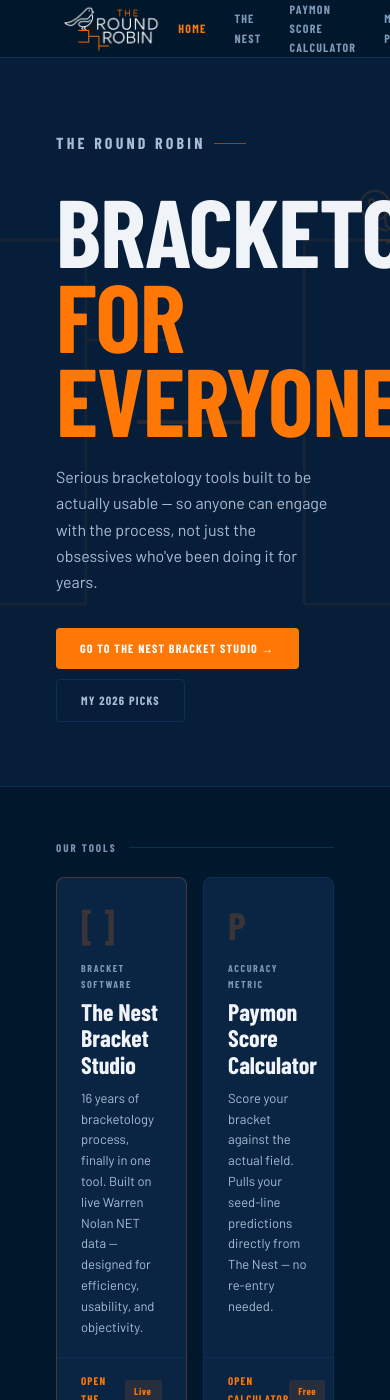
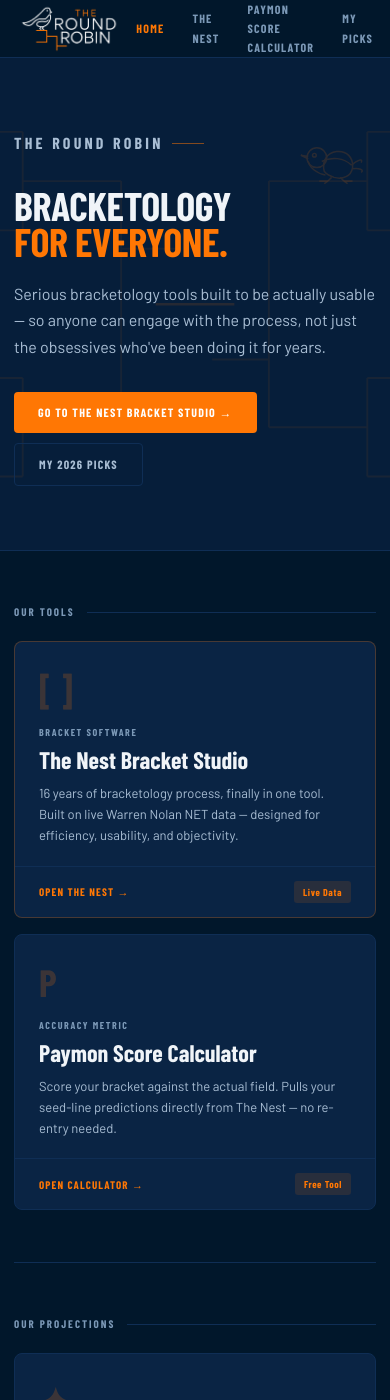
Before and after one commit to GrantBH12/The-Round-Robin, a Jekyll site: the page built from index.html, in a window 390 px wide and 1400 px high. Built offline with Jekyll 4.4.1, drawn with Linux system fonts in a browser that asks for light colours; some web fonts are replaced.

Commit message:
Add responsive breakpoints for core home layouts

```diff
--- a/assets/css/main.css
+++ b/assets/css/main.css
@@ -538,3 +538,113 @@
   flex: 1 1 100%;
   line-height: 1.6;
 }
+
+/* RESPONSIVE BREAKPOINTS */
+@media (max-width: 1200px) {
+  :root { --pad: 44px; }
+
+  .hero h1 { font-size: clamp(54px, 7.8vw, 84px); }
+
+  .card-grid { grid-template-columns: 1fr; }
+
+  .score-bar-inner {
+    gap: 18px;
+    align-items: flex-start;
+  }
+  .score-main { padding-right: 24px; }
+  .ss { padding: 0 22px; }
+
+  .about-strip {
+    gap: 18px;
+    align-items: flex-start;
+  }
+}
+
+@media (max-width: 900px) {
+  :root { --pad: 30px; }
+
+  .hero h1 { font-size: clamp(42px, 9.4vw, 66px); }
+
+  .card-grid { grid-template-columns: 1fr; }
+
+  .score-bar-inner {
+    flex-direction: column;
+    gap: 14px;
+  }
+  .score-main {
+    border-right: 0;
+    border-bottom: 1px solid var(--border);
+    padding: 0 0 10px;
+    width: 100%;
+  }
+  .score-stats {
+    width: 100%;
+    flex-wrap: wrap;
+    row-gap: 12px;
+  }
+  .ss {
+    padding: 0 16px;
+    min-width: 140px;
+  }
+  .ss:first-child { padding-left: 0; }
+
+  .about-strip {
+    gap: 14px;
+    flex-wrap: wrap;
+  }
+}
+
+@media (max-width: 700px) {
+  :root { --pad: 20px; }
+
+  .hero h1 { font-size: clamp(34px, 11vw, 52px); }
+
+  .card-grid { grid-template-columns: 1fr; }
+
+  .score-bar-inner { gap: 12px; }
+  .score-stats {
+    display: grid;
+    grid-template-columns: repeat(2, minmax(0, 1fr));
+    gap: 10px;
+  }
+  .ss {
+    border-right: 0;
+    border: 1px solid var(--border);
+    border-radius: 6px;
+    padding: 10px 12px;
+    min-width: 0;
+  }
+
+  .about-strip {
+    flex-direction: column;
+    align-items: flex-start;
+    gap: 10px;
+    padding-top: 24px;
+    padding-bottom: 24px;
+  }
+  .about-link { margin-left: 0; }
+}
+
+@media (max-width: 480px) {
+  :root { --pad: 14px; }
+
+  .hero h1 { font-size: clamp(28px, 12.5vw, 40px); }
+
+  .card-grid { grid-template-columns: 1fr; }
+
+  .score-bar-inner {
+    padding-top: 18px;
+    padding-bottom: 18px;
+    gap: 10px;
+  }
+  .score-stats { grid-template-columns: 1fr; }
+  .score-num { font-size: 44px; }
+  .ss { padding: 8px 10px; }
+
+  .about-strip {
+    padding-top: 20px;
+    padding-bottom: 20px;
+    gap: 8px;
+  }
+  .about-name { font-size: 15px; }
+}
```
